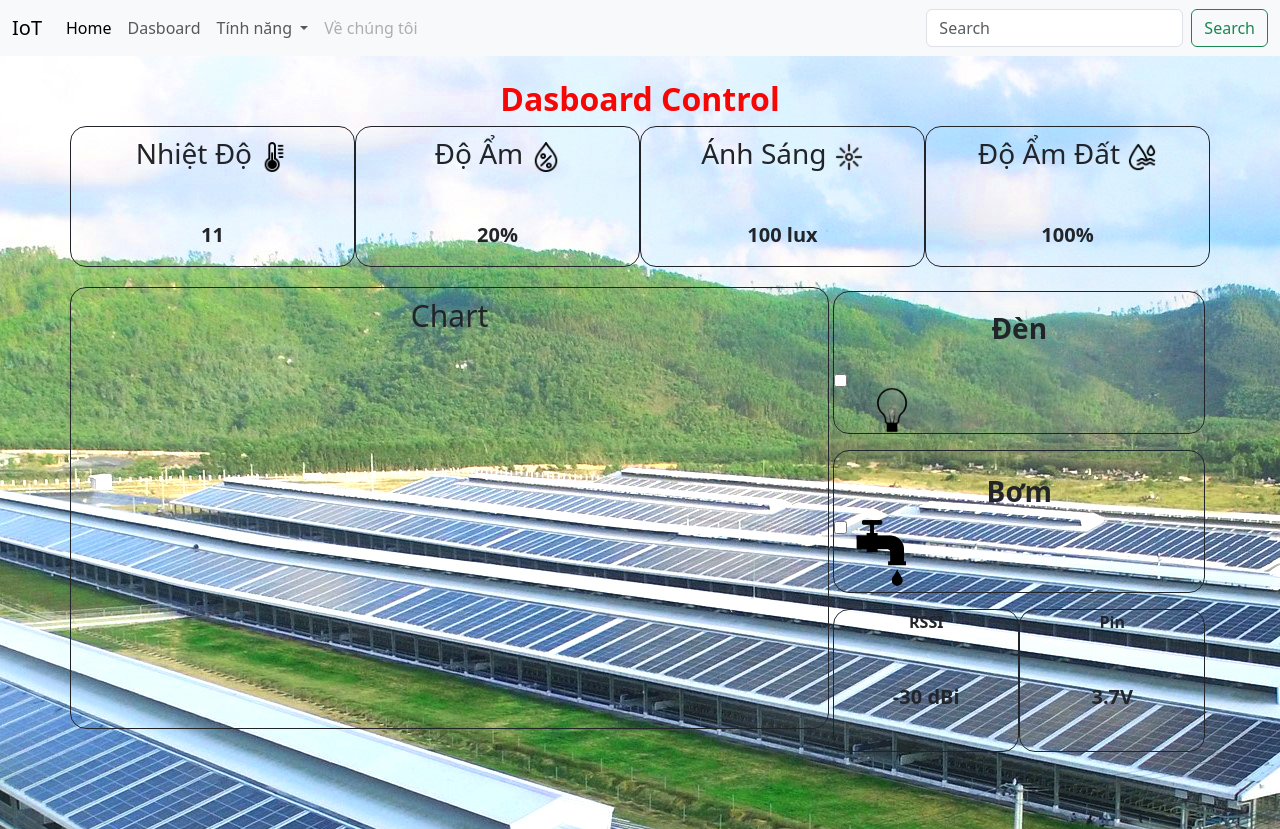
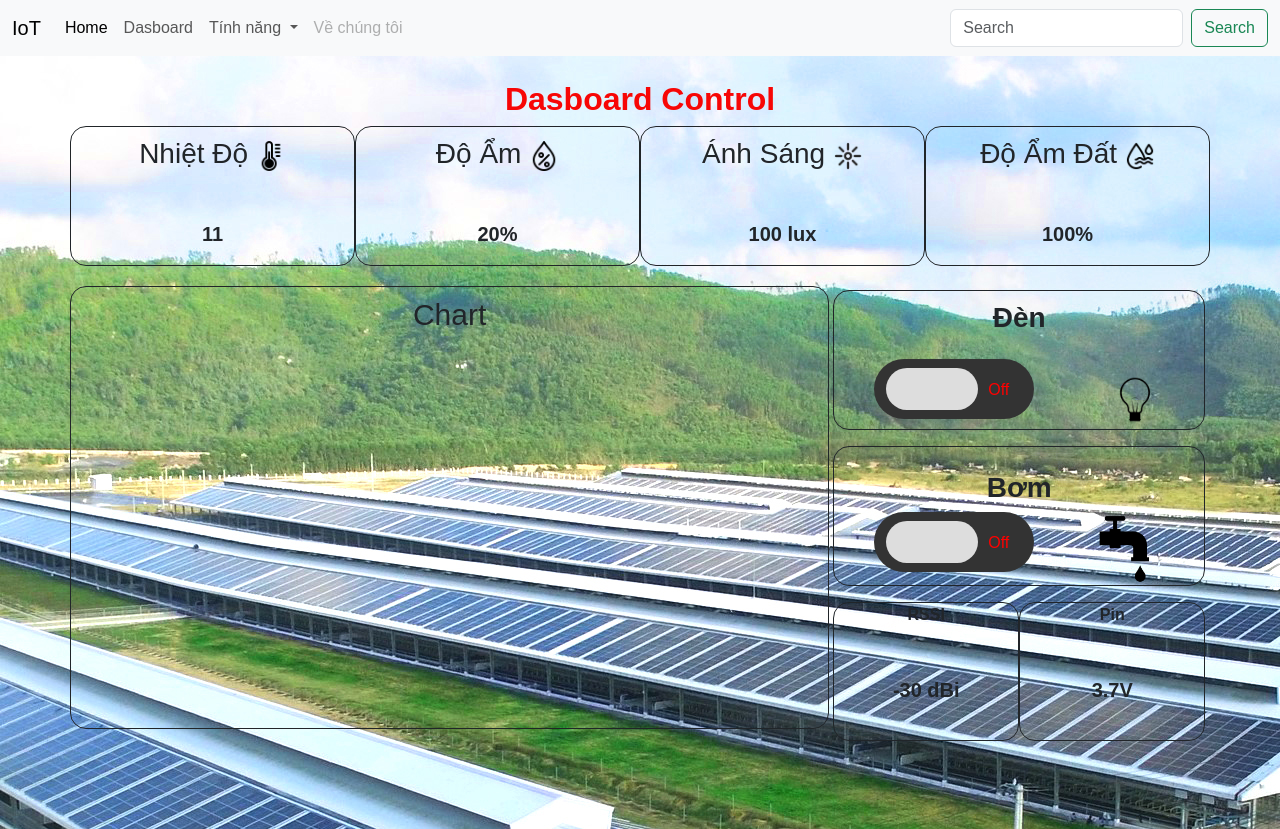
Before and after one commit to Duy2504/python_Django, a Django app: page / in a window 1280 px wide. Shown: the top 829 px of the page. Run offline with Django 4.2, Linux system fonts and the light colour scheme; some libraries are stand-ins or nearby versions.

Commit message:
dashboard
xong button

```diff
--- a/LoRaWeb/app/static/app/css/dashboard.css
+++ b/LoRaWeb/app/static/app/css/dashboard.css
@@ -15,16 +15,16 @@ canvas {
 input[type=checkbox] {
   visibility: hidden;
 }
-.checkboxDen {
+.checkboxThree {
   width: 160px;
   height: 60px;
   background: #333;
-  margin: 35px 60px 0px 40px;
+  margin: 0px 60px 0px 40px;
   border-radius: 50px;
   position: relative;
 }
 
-.checkboxDen:before {
+.checkboxThree:before {
   content: 'On';
   position: absolute;
   top: 19px;
@@ -33,7 +33,7 @@ input[type=checkbox] {
   color: #26ca28;
   font-size: 16px;
 }
-.checkboxDen:after {
+.checkboxThree:after {
   content: 'Off';
   position: absolute;
   top: 19px;
@@ -42,7 +42,7 @@ input[type=checkbox] {
   color: red;
   font-size: 16px;
 }
-.checkboxDen label {
+.checkboxThree label {
   display: block;
   width: 92px;
   height: 42px;
@@ -60,7 +60,7 @@ input[type=checkbox] {
   background: #ddd;
 }
 
-.checkboxDen input[type=checkbox]:checked + label {
+.checkboxThree input[type=checkbox]:checked + label {
   left: 60px;
   background: #26ca28;
 }
--- a/LoRaWeb/app/templates/app/dashboard.html
+++ b/LoRaWeb/app/templates/app/dashboard.html
@@ -20,7 +20,7 @@
 	<script src="https://cdn.jsdelivr.net/npm/bootstrap@5.3.2/dist/js/bootstrap.min.js"
 		integrity="sha384-BBtl+eGJRgqQAUMxJ7pMwbEyER4l1g+O15P+16Ep7Q9Q+zqX6gSbd85u4mG4QzX+"
 		crossorigin="anonymous"></script>
-	<link rel="stylesheet" href="{% static 'app/css/home.css' %}">
+	<link rel="stylesheet" href="{% static 'app/css/dashboard.css' %}">
 	<link rel="stylesheet" href="{% static 'app/js/control.js' %}">
 	<link rel="stylesheet" href="https://pro.fontawesome.com/releases/v5.10.0/css/all.css">
 	<script src="https://cdnjs.cloudflare.com/ajax/libs/jquery/3.7.1/jquery.js"
@@ -149,15 +149,15 @@
 
                 <div class="col-4 p-0 " >
                     <div id="den" class="flex-fill border border-dark rounded-4 m-lg-1" style="height: 31%;">
-                        <h3 class="mb-4" style="margin-top: 20px;">
+                        <h3 class="mb-4" style="margin-top: 10px;">
                             <b>
                                 Đèn
                             </b>
                         </h3>
                         <div style="display: flex;">
-                            <div class="checkboxLed">
-                                <input type="checkbox" name="" id="checkBoxInputLed" onclick="on_off_led()">
-                                <label for="checkBoxInputLed"></label>
+                            <div class="checkboxThree">
+                                <input type="checkbox" id="checkboxThreeInput_den" onclick="on_off_led()" name=""/>
+                                <label for="checkboxThreeInput_den"></label>
                             </div>
                             <img id="light_img" src="static/app/images/off_light.png" style="width : 22%;">
                         </div>
@@ -166,13 +166,13 @@
                     <div class="pt-2"></div>
 
                     <div id="pump" class="flex-fill border border-dark rounded-4 mt-0 m-lg-1" style="height: 31%;">
-                        <h3 class="mt-4" style="margin-top: 20px;">
+                        <h3 class="mt-4" style="margin-top: 0;">
                             <b>
                                 Bơm
                             </b>
                         </h3>
                         <div style="display: flex;">
-                            <div class="checkboxPump">
+                            <div class="checkboxThree">
                                 <input type="checkbox" name="" id="checkBoxInputPump" onclick="on_off_pump()">
                                 <label for="checkBoxInputPump"></label>
                             </div>
```
